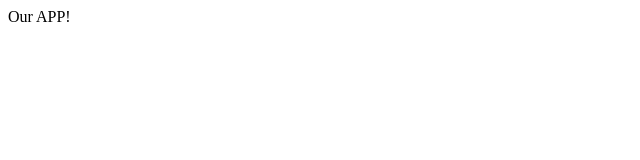
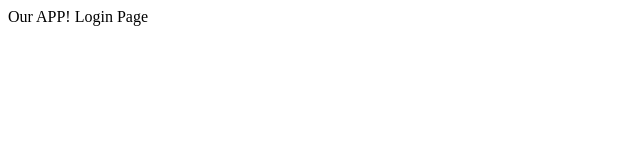
Before and after one commit to aafaqpervez01/myappsample, a plain HTML site: page index.html in a window 1280 px wide. Shown: the full height of the page, 0-640 px from the left. Drawn offline with Linux system fonts and the light colour scheme.

Commit message:
new bracnch

```diff
--- a/index.html
+++ b/index.html
@@ -7,5 +7,6 @@
     <body>
 
         Our APP!
+        Login Page
     </body>
 </html>
```
Also changed, not shown: login.html (added, +1 -0 lines).
